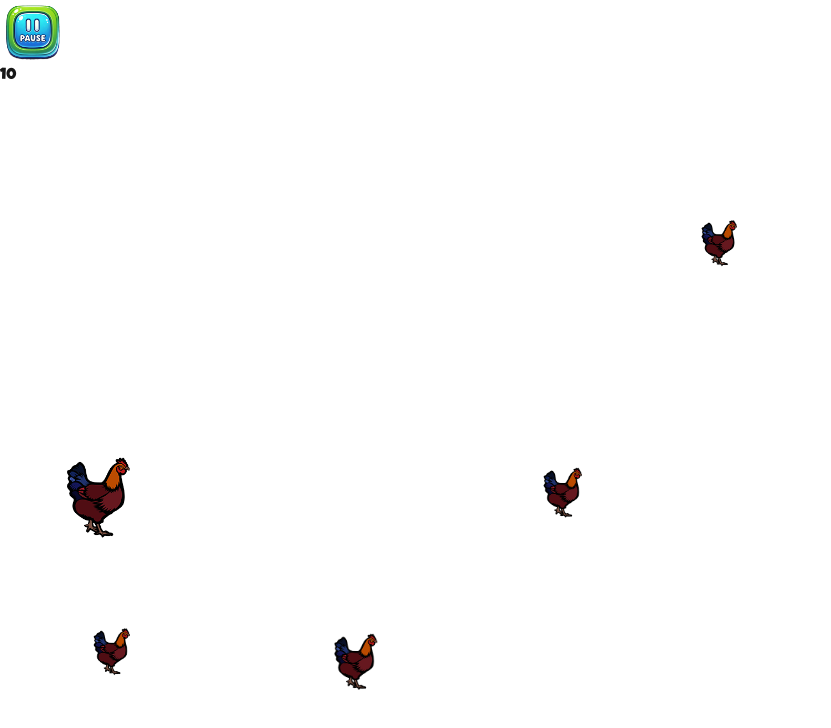
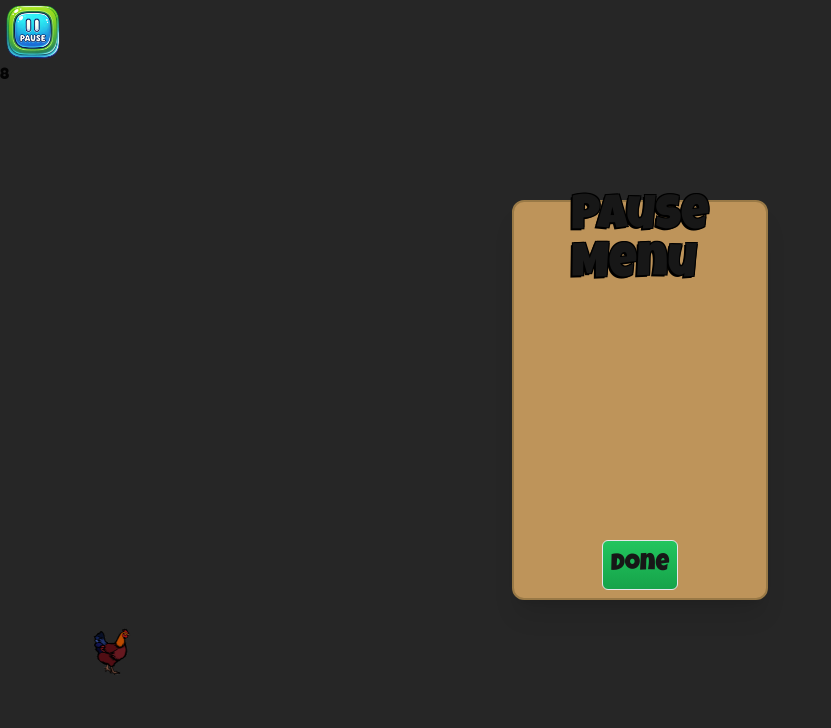
Before and after one commit to Chigga-Solutions/Cock-Down-Shooter, a Next.js app: page /play in a window 1280 px wide. Both pictures are taken after a click on the picture 32 px from the left and 32 px from the top of the page. Shown: the top 728 px of the page, without its empty margins (0-831 px from the left). Built offline with nearby package versions, Linux system fonts and the light colour scheme.

Commit message:
Add pause menu

```diff
--- a/src/app/play/page.tsx
+++ b/src/app/play/page.tsx
@@ -4,6 +4,7 @@ import { useSpring, animated } from "@react-spring/web";
 import Image from "next/image";
 import React, { useEffect, useState } from "react";
 import { randomBetween, randomInt, decideBetween } from "@/lib/utils";
+import { PauseMenu } from "@/components/pause-menu";
 
 interface FlyingChickenProps {
   id: number;
@@ -12,6 +13,7 @@ interface FlyingChickenProps {
   mode: "vertical" | "horizontal";
   size: number;
   onRemove?: (id: number) => void;
+  paused?: boolean;
 }
 
 const FlyingChicken = ({
@@ -19,6 +21,7 @@ const FlyingChicken = ({
   end,
   mode = "horizontal",
   size,
+  paused
 }: FlyingChickenProps) => {
   const [screenWidth, setScreenWidth] = useState(0);
   const [screenHeight, setScreenHeight] = useState(0);
@@ -30,11 +33,14 @@ const FlyingChicken = ({
     setScreenHeight(window.innerHeight + 1);
   }, []);
 
-  const springs = useSpring({
+  const [springs, api] = useSpring(() => ({
     from: {
       left: mode === "horizontal" ? -size : begin,
       top: mode === "horizontal" ? begin : -size,
-    },
+    }
+  }), []);
+
+  api.start({
     to: {
       left: mode === "horizontal" ? screenWidth : end,
       top: mode === "horizontal" ? end : screenHeight,
@@ -48,13 +54,21 @@ const FlyingChicken = ({
     onRest: () => {
       setDone(true);
     }
-  });
+  })
+
+  useEffect(() => {
+    if (paused) {
+      console.log('[CDS] Pausing chicken...');
+      api.pause();
+    } else {
+      console.log('[CDS] Unpausing chicken...');
+      api.resume();
+    }
+  }, [paused, api]);
 
   return (
     <animated.div
-      style={{
-        ...springs,
-      }}
+      style={springs}
       onClick={() => {
         setImageSource("/chick.png");
       }}
@@ -105,7 +119,6 @@ export default function Play() {
         setPaused(true);
       } else {
         console.log('[CDS] Unpausing game...');
-        setPaused(false);
       }
     }
 
@@ -135,7 +148,7 @@ export default function Play() {
     setChickens([
       ...chickens,
       <FlyingChicken
-        key={Math.random()}
+        key={`${id}-${paused}`}
         id={id}
         mode={mode}
         begin={
@@ -148,6 +161,7 @@ export default function Play() {
             ? randomInt(window.innerHeight)
             : randomInt(window.innerWidth)
         }
+        paused={paused}
         size={size}
       />,
     ]);
@@ -155,6 +169,7 @@ export default function Play() {
 
   return (
     <main className="cursor-crosshair h-screen">
+      {paused && <><PauseMenu /><div className='pointer-events-all bg-[#000000d9] fixed top-0 w-full h-full' /></>}
       <Image
         className={`cursor-pointer ${
           clicked ? "scale-110" : "hover:scale-105"
@@ -162,6 +177,7 @@ export default function Play() {
         src="/menu-btn.png"
         onClick={() => {
           setClicked(true);
+          setPaused(true);
         }}
         width={"512"}
         height={"512"}
--- /dev/null
+++ b/src/components/pause-menu.tsx
@@ -0,0 +1,35 @@
+import { useEffect } from "react";
+import { luckiestGuy } from "./settings-menu";
+import { useSpring, animated } from "@react-spring/web";
+
+export function PauseMenu() {
+  const [spring, api] = useSpring(() => ({
+    from: {
+      top: '0%'
+    },
+    config: {
+      duration: 1000,
+    }
+  }), []);
+
+
+  useEffect(() => {
+    api.start({ top: '50%' });
+  }, [api]);
+
+  return (
+    <animated.div
+      style={spring}
+      className={`bg-[#BE945A] ${luckiestGuy} z-10 flex flex-col border-2 shadow-xl border-[#997946] rounded-xl absolute w-[20%] h-[50%] left-1/2 -translate-x-1/2 -translate-y-1/2`}
+    >
+      <h1
+        className={`text-shadow absolute text-5xl left-1/2 -translate-x-1/2 -top-2`}
+      >
+        Pause Menu
+      </h1>
+      <button className="border mb-2 mt-auto self-center min-w-fit w-[20%] hover:scale-105 transition text-2xl p-2 bg-gradient-to-b from-green-500 to-green-600 rounded-md">
+        Done
+      </button>
+    </animated.div>
+  );
+}
```
